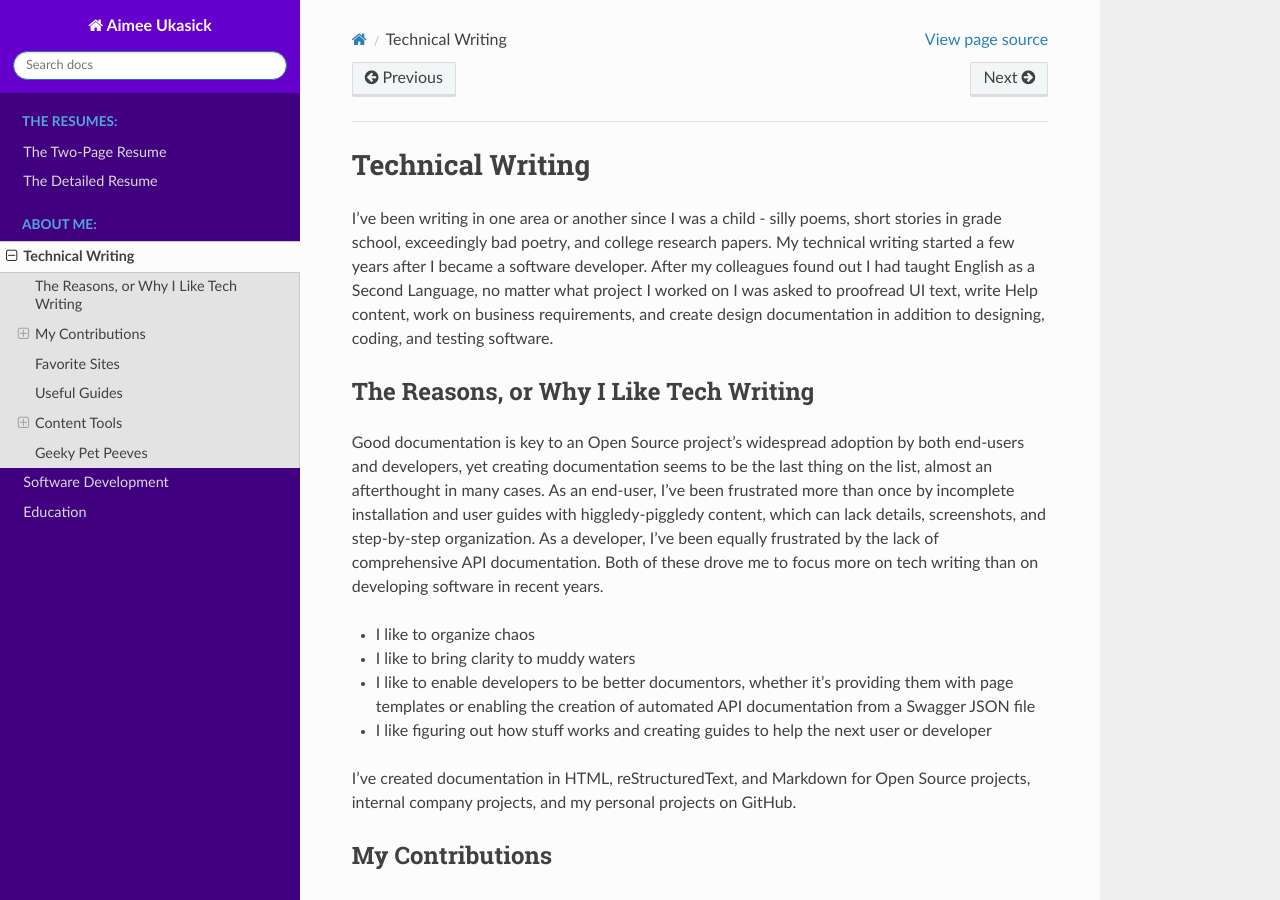
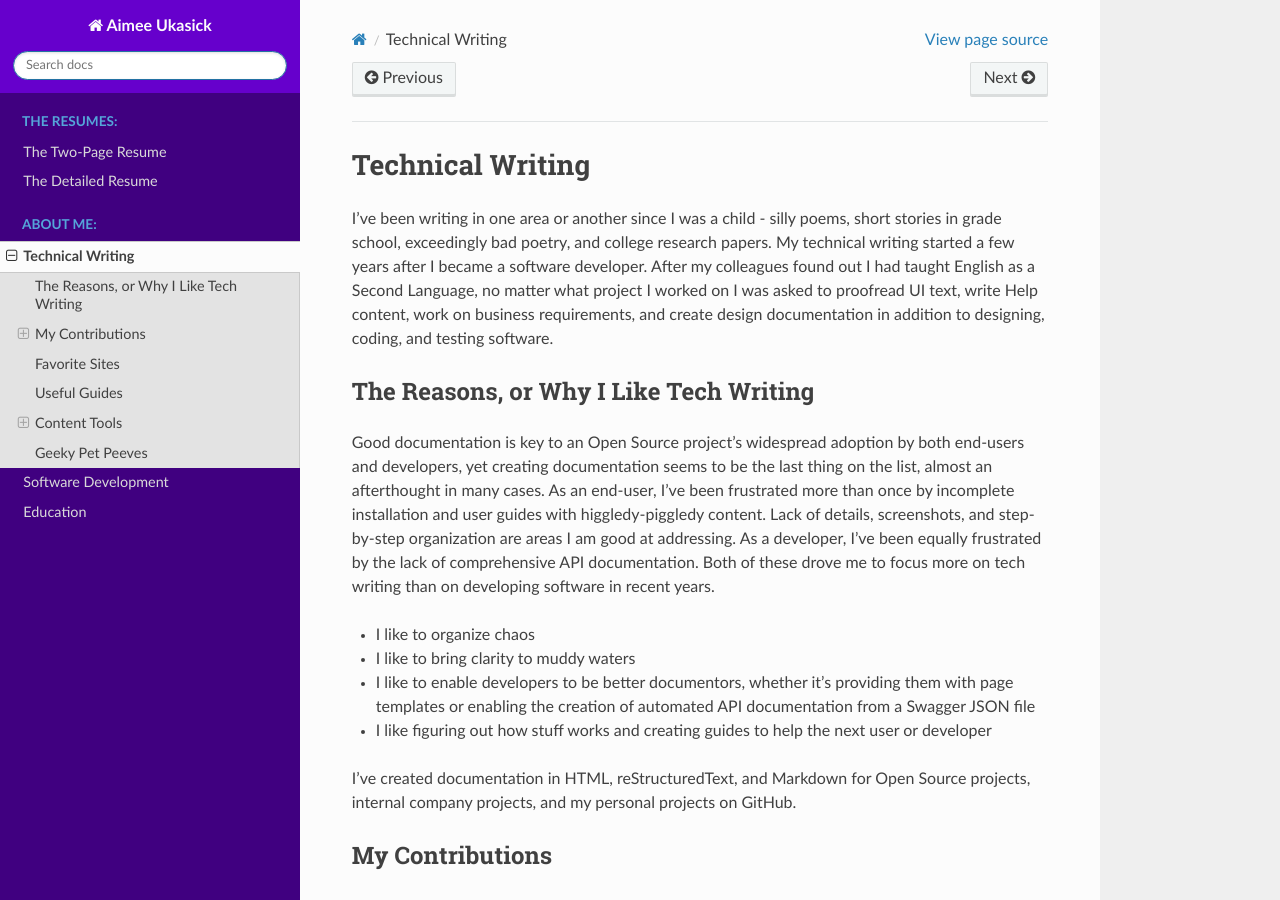
Before and after one commit to aimeeu/aimee-ukasick-resume, a Sphinx documentation site: the page built from docs/tech_writing.rst, in a window 1280 px wide and 900 px high. Built offline with Sphinx 7.4.7 and the Read the Docs theme 2.0.0, drawn with Linux system fonts in a browser that asks for light colours.

Commit message:
update tech writing
Signed-off-by: Aimee Ukasick <aimeeu.opensource@gmail.com>

```diff
--- a/docs/tech_writing.rst
+++ b/docs/tech_writing.rst
@@ -33,8 +33,8 @@ The Reasons, or Why I Like Tech Writing
 Good documentation is key to an Open Source project's widespread adoption by
 both end-users and developers, yet creating documentation seems to be the last
 thing on the list, almost an afterthought in many cases. As an end-user, I've
-been frustrated more than once by incomplete installation and user guides with higgledy-piggledy content,
-which can lack details, screenshots, and step-by-step organization.
+been frustrated more than once by incomplete installation and user guides with higgledy-piggledy content.
+Lack of details, screenshots, and step-by-step organization are areas I am good at addressing.
 As a developer, I've been equally frustrated by
 the lack of comprehensive API documentation. Both of these drove me to focus
 more on tech writing than on developing software in recent years.
@@ -56,7 +56,7 @@ Acumos
 ++++++
 | **Markup**: reStructuredText
 | **Tools**: Sphinx, Pandoc
-| `Acumos Docs <https://docs.acumos.org>`_ | `Acumos GitHub <https://github.com/acumos/documentation>`_ | `Acumos Wiki <https://wiki.acumos.org>`_
+| `Acumos Docs <https://docs.acumos.org/en/athena/>`_ | `Acumos GitHub <https://github.com/acumos/documentation>`_ | `Acumos Wiki <https://wiki.acumos.org>`_
 
 My involvement with Acumos documentation started with a phone call from JM, my AVP, asking me to take a look at the Acumos project's docs and tell him what was missing. This was two weeks prior to the project's launch as an Open Source project in the Linux Foundation. An automated documentation project had been created using Sphinx, with submodules linking to most of the component repositories. However, developers hadn't been given guidelines on creating documentation: file structure, naming, content, reStructuredText. In addition, most of the end-user documentation was non-existent, and nobody had even started pulling all the docs together into a coherent, user-friendly format. So I hatched a plan:
 
```
